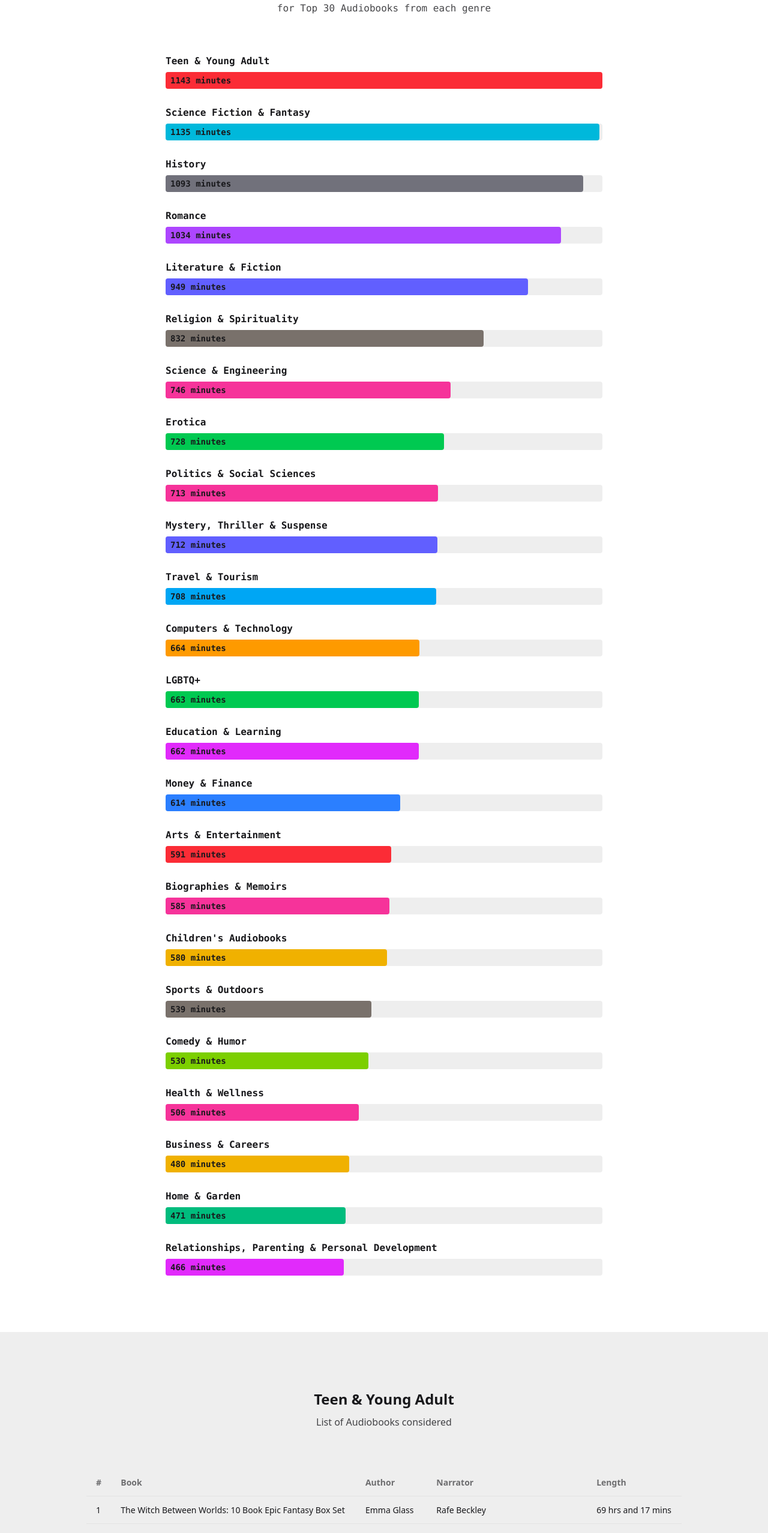
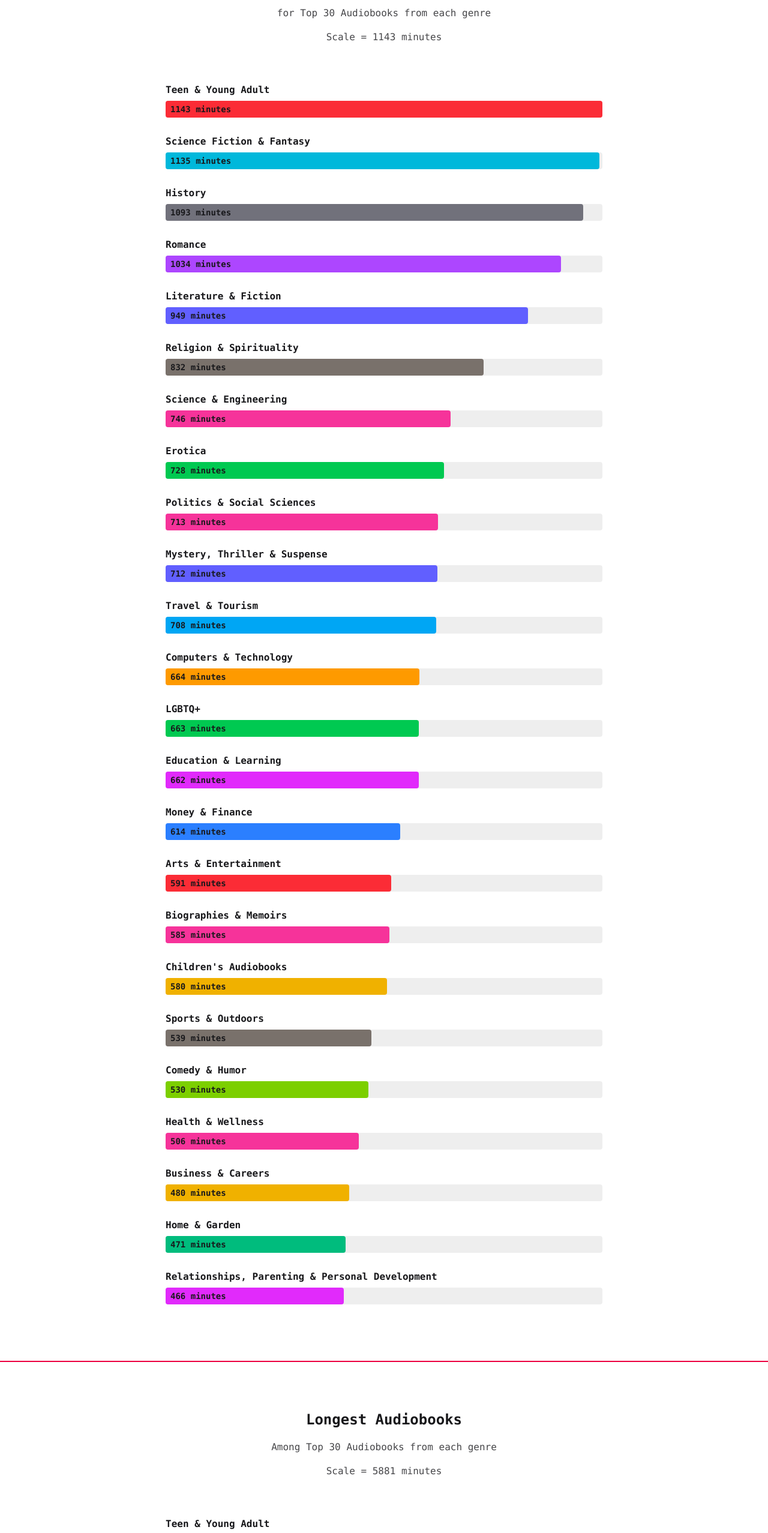
Before and after one commit to iaseth/data-is-beautiful, a SvelteKit app in the folder sv-master/: page /audible in a window 1280 px wide. Shown: the part 120-2675 px from the top of the page at 60% size. Built offline with nearby package versions, Linux system fonts and the light colour scheme.

Commit message:
Now listing the longest and shortest from each genre as well

```diff
--- a/sv-master/src/app.css
+++ b/sv-master/src/app.css
@@ -10,3 +10,5 @@
 .container { @apply max-w-5xl mx-auto px-4; }
 
 .bg-odd-even { @apply bg-base-100 even:bg-base-300; }
+
+.add-bottom-border { @apply border-b-2 border-rose-600; }
--- a/sv-master/src/routes/audible/+page.svelte
+++ b/sv-master/src/routes/audible/+page.svelte
@@ -1,32 +1,74 @@
 
 <script lang="ts">
-	import BookCategoryBar from "./BookCategoryBar.svelte";
+	import LengthBar from "./LengthBar.svelte";
 	import BookCategoryFull from "./BookCategoryFull.svelte";
 	import { getCategories } from "./data";
+	import { getTailwindBgClass } from "./colors";
+	import AudibleHeader from "./AudibleHeader.svelte";
 
 	const cats = getCategories();
-	const max = Math.max(...cats.map(c => c.average ?? 0));
+	const maxAverage = Math.max(...cats.map(c => c.average ?? 0));
+	const maxLongest = Math.max(...cats.map(c => c.data.bestsellers[0].minutes));
+	const maxShortest = Math.max(...cats.map(c => c.data.bestsellers.at(-1)?.minutes ?? 0));
 </script>
 
 <svelte:head>
 	<title>Audible Insights</title>
 </svelte:head>
 
-<section class="bg-odd-even font-mono">
+<section class="add-bottom-border font-mono">
 	<section class="max-w-3xl mx-auto py-8 pb-20">
-		<header class="prose text-center mx-auto px-4 py-12">
-			<h2>Average Duration</h2>
-			<p class="-mt-4">for Top 30 Audiobooks from each genre</p>
-		</header>
+		<AudibleHeader title="Average Duration"
+			subtitle="for Top 30 Audiobooks from each genre"
+			scale={maxAverage} />
 
 		<section class="px-2">
 			{#each cats as cat}
-				<BookCategoryBar {cat} {max} />
+				<LengthBar title={cat.title}
+					color={getTailwindBgClass(cat.title)}
+					minutes={cat.average ?? 0}
+					max={maxAverage} />
+			{/each}
+		</section>
+	</section>
+</section>
+
+<section class="add-bottom-border font-mono">
+	<section class="max-w-3xl mx-auto py-8 pb-20">
+		<AudibleHeader title="Longest Audiobooks"
+			subtitle="Among Top 30 Audiobooks from each genre"
+			scale={maxLongest} />
+
+		<section class="px-2">
+			{#each cats as cat}
+				<LengthBar title={cat.title}
+					color={getTailwindBgClass(cat.title)}
+					minutes={cat.data.bestsellers[0].minutes}
+					max={maxLongest}
+					footer={cat.data.bestsellers[0].title} />
+			{/each}
+		</section>
+	</section>
+</section>
+
+<section class="add-bottom-border font-mono">
+	<section class="max-w-3xl mx-auto py-8 pb-20">
+		<AudibleHeader title="Shortest Audiobooks"
+			subtitle="Among Top 30 Audiobooks from each genre"
+			scale={maxShortest} />
+
+		<section class="px-2">
+			{#each cats as cat}
+				<LengthBar title={cat.title}
+					color={getTailwindBgClass(cat.title)}
+					minutes={cat.data.bestsellers.at(-1)?.minutes ?? 0}
+					max={maxShortest}
+					footer={cat.data.bestsellers.at(-1)?.title} />
 			{/each}
 		</section>
 	</section>
 </section>
 
 {#each cats as cat}
-	<BookCategoryFull {cat} {max} />
+	<BookCategoryFull {cat} max={maxAverage} />
 {/each}
--- /dev/null
+++ b/sv-master/src/routes/audible/AudibleHeader.svelte
@@ -0,0 +1,17 @@
+
+<script lang="ts">
+	interface Props {
+		title: string;
+		subtitle: string;
+		scale?: number;
+	}
+	let { title, subtitle, scale }: Props = $props();
+</script>
+
+<header class="prose text-center mx-auto px-4 py-12">
+	<h2>{title}</h2>
+	<p class="-mt-2">{subtitle}</p>
+	{#if scale}
+		<h5 class="-mt-2">Scale = {scale} minutes</h5>
+	{/if}
+</header>
--- a/sv-master/src/routes/audible/BookCategoryBar.svelte
+++ /dev/null
@@ -1,21 +0,0 @@
-
-<script lang="ts">
-	import { getTailwindBgClass } from "./colors";
-	import type { BookCategoryDS } from "./data";
-
-	interface Props {
-		cat: BookCategoryDS;
-		max: number,
-	}
-	let { cat, max }: Props = $props();
-</script>
-
-<div class="px-3 py-3.5 rounded duration-300 hover:bg-base-200">
-	<h4 class="font-bold mb-1.5">{cat.title}</h4>
-
-	<div class="bg-base-300 rounded">
-		<div class={["px-2 py-1 rounded", getTailwindBgClass(cat.title)]} style:width={`${100*(cat.average??0)/max}%`}>
-			<p class="text-sm font-bold">{cat.average} minutes</p>
-		</div>
-	</div>
-</div>
--- a/sv-master/src/routes/audible/BookCategoryFull.svelte
+++ b/sv-master/src/routes/audible/BookCategoryFull.svelte
@@ -1,7 +1,7 @@
 
 <script lang="ts">
-	import { getTailwindBgClass } from "./colors";
-	import type { BookCategoryDS } from "./data";
+	import AudibleHeader from "./AudibleHeader.svelte";
+import type { BookCategoryDS } from "./data";
 
 	interface Props {
 		cat: BookCategoryDS;
@@ -15,12 +15,9 @@
 	const showLess = () => showCount -= 5;
 </script>
 
-<section class="bg-odd-even">
+<section class="add-bottom-border">
 	<section class="max-w-5xl mx-auto px-4 py-8">
-		<header class="prose text-center mx-auto py-16">
-			<h2>{cat.title}</h2>
-			<p class="-mt-4">List of Audiobooks considered</p>
-		</header>
+		<AudibleHeader title={cat.title} subtitle="List of Audiobooks considered" />
 
 		<section>
 			<table class="table">
--- /dev/null
+++ b/sv-master/src/routes/audible/LengthBar.svelte
@@ -0,0 +1,25 @@
+
+<script lang="ts">
+	interface Props {
+		title: string;
+		color: string;
+		minutes: number;
+		max: number,
+		footer?: string;
+	}
+	let { title, color, minutes, max, footer }: Props = $props();
+</script>
+
+<div class="px-3 py-3.5 rounded duration-300 hover:bg-base-200 space-y-1.5">
+	<h4 class="font-bold">{title}</h4>
+
+	<div class="bg-base-300 rounded">
+		<div class={["px-2 py-1 rounded", color]} style:width={`${100*(minutes??0)/max}%`}>
+			<p class="text-sm font-bold">{minutes} minutes</p>
+		</div>
+	</div>
+
+	{#if footer}
+		<h5 class="text-right text-sm">{footer}</h5>
+	{/if}
+</div>
```
